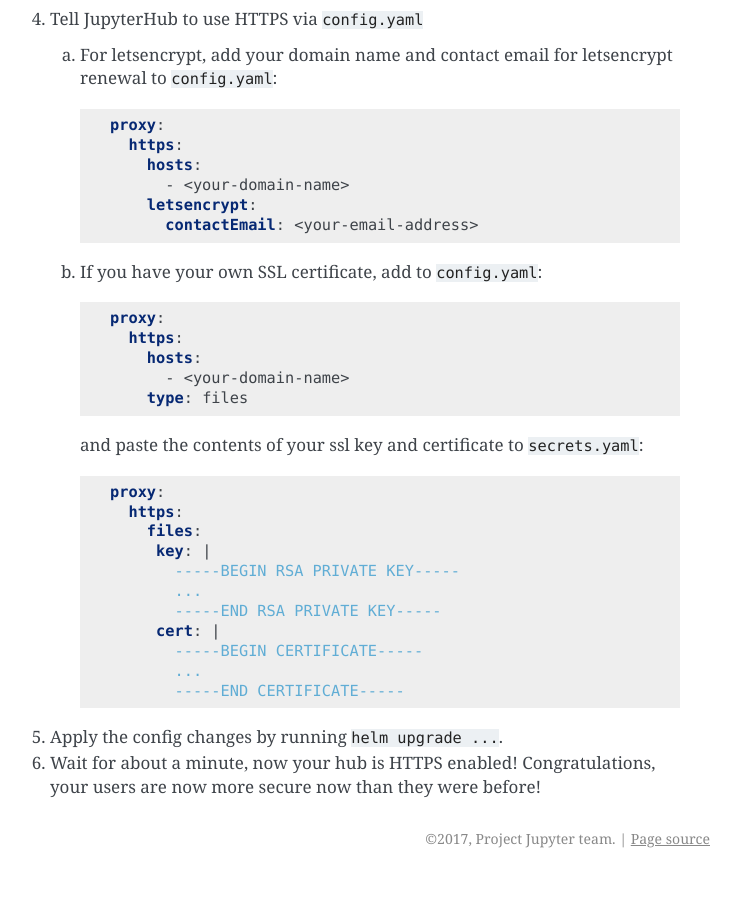
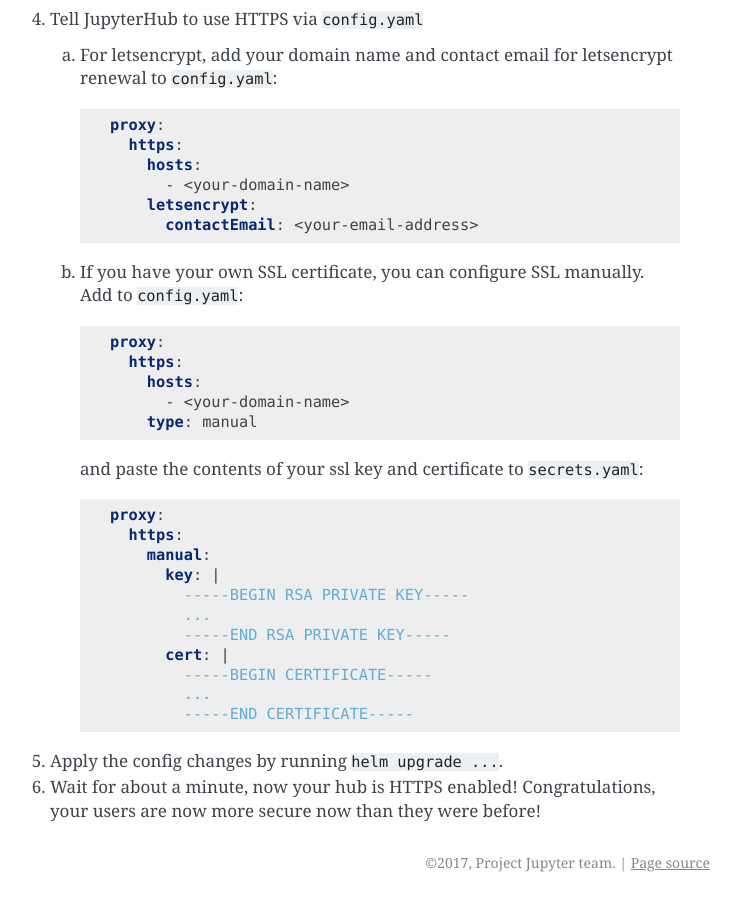
Before and after one commit to jupyterhub/zero-to-jupyterhub-k8s, a Sphinx documentation site: the page built from doc/source/extending-jupyterhub.rst, in a window 1280 px wide and 900 px high, scrolled down 4214 px. Shown: the whole window, without its empty margins (400-1140 px from the left). Built offline with Sphinx 7.4.7, drawn with Linux system fonts in a browser that asks for light colours; before the commit the page ends 5092 px from its top, so only the background shows below that.

Commit message:
call it manual ssl
instead of files

```diff
--- a/doc/source/extending-jupyterhub.rst
+++ b/doc/source/extending-jupyterhub.rst
@@ -222,7 +222,8 @@
           letsencrypt:
             contactEmail: <your-email-address>
 
-  b. If you have your own SSL certificate, add to ``config.yaml``:
+  b. If you have your own SSL certificate, you can configure SSL manually.
+     Add to ``config.yaml``:
 
     .. code-block:: yaml
 
@@ -230,7 +231,7 @@
         https:
           hosts:
             - <your-domain-name>
-          type: files
+          type: manual
 
     and paste the contents of your ssl key and certificate to ``secrets.yaml``:
 
@@ -238,15 +239,15 @@
 
       proxy:
         https:
-          files:
-           key: |
-             -----BEGIN RSA PRIVATE KEY-----
-             ...
-             -----END RSA PRIVATE KEY-----
-           cert: |
-             -----BEGIN CERTIFICATE-----
-             ...
-             -----END CERTIFICATE-----
+          manual:
+            key: |
+              -----BEGIN RSA PRIVATE KEY-----
+              ...
+              -----END RSA PRIVATE KEY-----
+            cert: |
+              -----BEGIN CERTIFICATE-----
+              ...
+              -----END CERTIFICATE-----
 
 5. Apply the config changes by running ``helm upgrade ...``.
 6. Wait for about a minute, now your hub is HTTPS enabled! Congratulations, your
```
Also changed, not shown: 3 other files.
